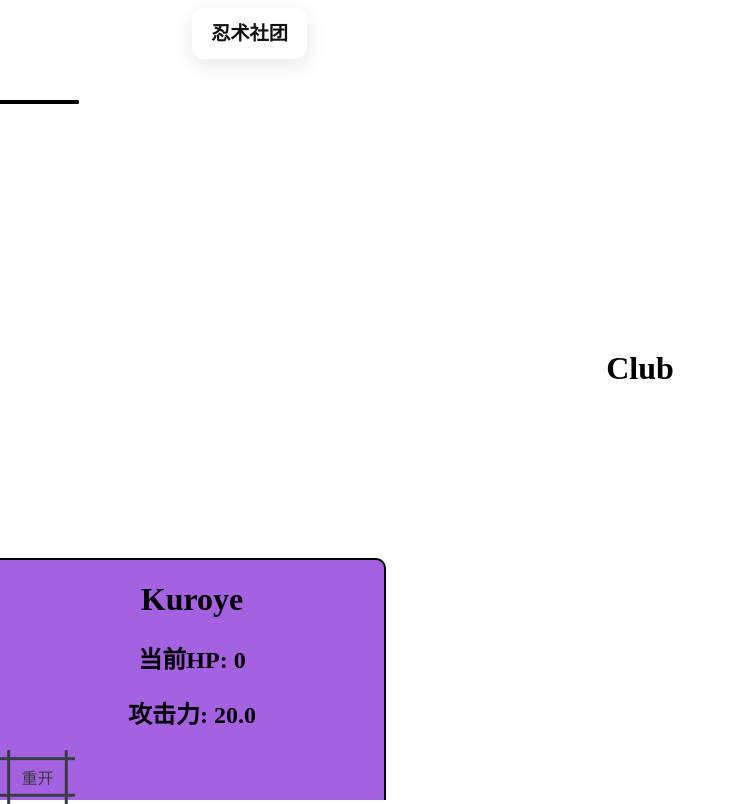
After one commit to kuroye/after_school_django, a Django app: page /club/ in a window 1280 px wide. The commit adds this page. Shown: the whole page, without its empty margins (0-736 px from the left). Run offline with Django 4.2, Linux system fonts and the light colour scheme; data comes from the database, SQL or seed files in the repository; both versions use the stored data as it was after the commit.

Commit message:
club selection

```diff
--- a/after_school/after_school/settings.py
+++ b/after_school/after_school/settings.py
@@ -39,6 +39,7 @@ INSTALLED_APPS = [
     'django.contrib.staticfiles',
 
     'main',
+    'club',
 ]
 
 MIDDLEWARE = [
--- a/after_school/after_school/urls.py
+++ b/after_school/after_school/urls.py
@@ -22,6 +22,7 @@ from django.conf.urls.static import static
 urlpatterns = [
     path('admin/', admin.site.urls),
     path('main/', include('main.urls')),
+    path('club/', include('club.urls')),
 ]
 
 if settings.DEBUG:
--- /dev/null
+++ b/after_school/club/admin.py
@@ -0,0 +1,4 @@
+from django.contrib import admin
+from .models import *
+# Register your models here.
+admin.site.register(Club)
--- /dev/null
+++ b/after_school/club/apps.py
@@ -0,0 +1,6 @@
+from django.apps import AppConfig
+
+
+class ClubConfig(AppConfig):
+    default_auto_field = 'django.db.models.BigAutoField'
+    name = 'club'
--- /dev/null
+++ b/after_school/club/models.py
@@ -0,0 +1,10 @@
+from django.db import models
+
+# Create your models here.
+
+class Club(models.Model):
+
+    name = models.CharField(max_length=200)
+
+    def __str__(self):
+        return self.name
--- /dev/null
+++ b/after_school/club/tests.py
@@ -0,0 +1,3 @@
+from django.test import TestCase
+
+# Create your tests here.
--- /dev/null
+++ b/after_school/club/urls.py
@@ -0,0 +1,7 @@
+from django.urls import path
+
+from .views import display
+
+urlpatterns = [
+    path('', display, name='club'),
+]
--- /dev/null
+++ b/after_school/club/views.py
@@ -0,0 +1,13 @@
+from django.shortcuts import render
+from main.models import *
+
+# Create your views here.
+
+def display(request):
+    player = Character.objects.get(is_player=1)
+
+    context = {
+        "player" : player,
+        }
+
+    return render(request, 'club.html', context)
--- a/after_school/main/models.py
+++ b/after_school/main/models.py
@@ -1,5 +1,5 @@
 from django.db import models
-
+from club.models import Club
 # Create your models here.
 class Character(models.Model):
 
@@ -12,6 +12,8 @@ class Character(models.Model):
     current_sub_process = models.IntegerField(default=1)
 
     max_item = models.IntegerField(default=3)
+
+    club = models.ForeignKey(Club, on_delete=models.CASCADE, null=True, blank=True, related_name='club')
 
     def __str__(self):
         return self.name
@@ -68,6 +70,7 @@ class Choice(models.Model):
     name = models.CharField(max_length=200)
     event = models.ForeignKey(Event, on_delete=models.CASCADE)
     jump_to = models.ForeignKey(EventGroup, on_delete=models.CASCADE, null=True, blank=True, related_name='jump_to_from_choice')
+    club = models.ForeignKey(Club, on_delete=models.CASCADE, null=True, blank=True, related_name='club_choice')
 
     def __str__(self):
         return str(self.event) +' | '+ str(self.name)
--- a/after_school/main/views.py
+++ b/after_school/main/views.py
@@ -110,6 +110,11 @@ def display(request):
                 return redirect(reverse('main'))
 
         if 'choices' in action or 'next-with-jump-to' in action:
+            if 'club' in action:
+                club_name = str.split(action,'|')[2]
+                club = Club.objects.filter(name=club_name).first()
+                player.club = club
+
             jump_to = str.split(action,'|')[1]
             player.current_sub_process = 1
             player.current_process = int(jump_to)
@@ -118,6 +123,7 @@ def display(request):
             event_group, event = refresh_process(player)
 
             return redirect(reverse('main'))
+
 
         if event.event_group.type == 'B':
             # 我的回合，当我出招后
--- a/after_school/static/css/main.css
+++ b/after_school/static/css/main.css
@@ -159,7 +159,10 @@
   }
 
 
-
+.club-btn {
+  position: absolute;
+  left: 15%;
+}
 
   /* CSS */
   .button-35 {
--- /dev/null
+++ b/after_school/templates/club.html
@@ -0,0 +1,5 @@
+{% extends 'main.html' %}
+
+{% block center %}
+    <h1>Club</h1>
+{% endblock %}
--- a/after_school/templates/main.html
+++ b/after_school/templates/main.html
@@ -12,8 +12,13 @@
 </head>
 <body>
 
+    {% if player.club %}
+            <a href={% url 'club' %} class="button-35 club-btn">{{ player.club }}</a>
+        {% else %}
 
+        {% endif %}
     <div class="container">
+
 
         {% block enemy %}
         {% endblock %}
```
Also changed, not shown: after_school/templates/choices.html (+13 -3 lines), after_school/club/__init__.py (added), after_school/club/migrations/0001_initial.py (added), after_school/club/migrations/__init__.py (added), after_school/db.sqlite3, after_school/main/migrations/0029_character_club.py (added), after_school/main/migrations/0030_choice_club.py (added).
